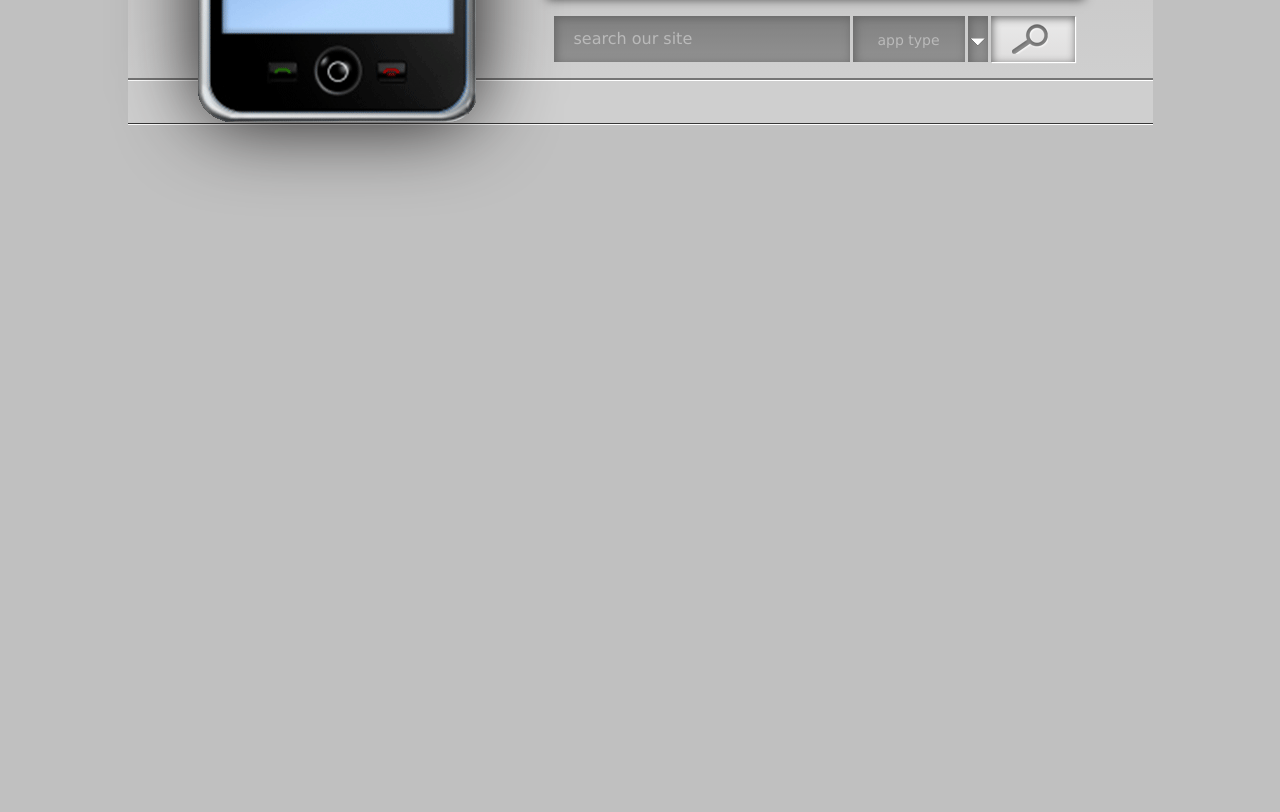
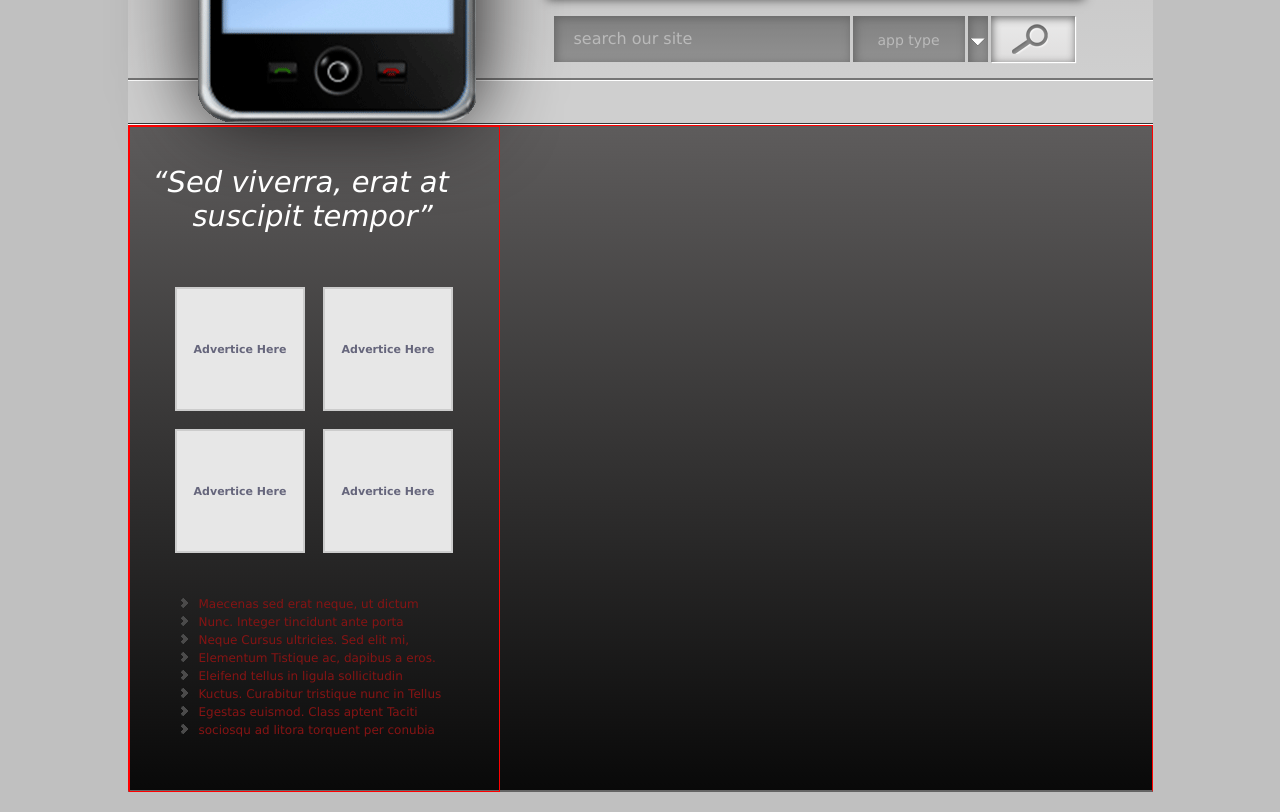
Before and after one commit to andrey170749/traning, a plain HTML site: page index.html in a window 1280 px wide. Shown: the part 523-1335 px from the top of the page. Before the commit the page ends 800 px from the top, so only its background shows below. Drawn offline with Linux system fonts and the light colour scheme.

Commit message:
Added black content - left part

```diff
--- a/css/style.css
+++ b/css/style.css
@@ -297,3 +297,56 @@ body {
  	background-color: #cfcfcf;
 
 }
+
+#black_content {
+	height: 664px;
+	border: 1px solid red;
+	border-bottom: 2px solid #646464;
+	background: #474646;
+	background: -moz-linear-gradient(top, #5e5c5c, #090909);
+    background: -webkit-gradient(linear, left top, left bottom,
+                color-stop(0%,#5e5c5c), color-stop(100%,#090909));
+    background: -webkit-linear-gradient(top, #5e5c5c, #090909);
+    background: -o-linear-gradient(top, #5e5c5c, #090909);
+    background: -ms-linear-gradient(top, #5e5c5c, #090909);
+    background: linear-gradient(top, #5e5c5c, #090909);
+}
+
+#black_content .left {
+	width: 369px;
+	height: 100%;
+	border:1px solid red;
+	float: left;
+}
+
+#black_content .left h1 {
+	font: italic 29px Verdana,sans-serif;
+	color:#fff;
+}
+
+#black_content .left table {
+	margin: 0 auto 23px auto;
+	border-spacing: 18px;
+}
+
+#black_content .left table td {
+	height: 124px;
+	width: 124px;
+	background: #e7e7e7;
+	border: 2px solid #ccc;
+	font: bold 11px Verdana, sans-serif;
+	color: #66667c;
+	text-align: center;
+}
+
+#black_content .left ul li a {
+	color: #861414;
+	font: 12px Verdana, sans-serif;
+	text-decoration: none;
+}
+
+#black_content .left ul {
+	list-style: square inside url("../img/list-style.png");
+	margin: 0 0 33px 11px;
+	/*border: 1px solid green;*/
+}
--- a/index.html
+++ b/index.html
@@ -104,7 +104,50 @@
 				</div>
 			</div>
 			<div id="bottom_border">
-				<div class="center"></div></div>
+				<div class="center"></div>
+			</div>
+			<div id="black_content">
+				<div class="left">
+					<h1 style="margin:38px 0 0 23px">“Sed viverra, erat at</h1>
+					<h1 style="margin: 0 0 36px 63px">suscipit tempor”</h1>
+					<table>
+						<tr>
+							<td>Advertice Here</td>
+							<td>Advertice Here</td>
+						</tr>
+						<tr>
+							<td>Advertice Here</td>
+							<td>Advertice Here</td>
+						</tr>
+					</table>
+					<ul>
+						<li>
+							<a href="">Maecenas sed erat neque, ut dictum</a>
+						</li>
+						<li>
+							<a href="">Nunc. Integer tincidunt ante porta</a>
+						</li>
+						<li>
+							<a href="">Neque Cursus ultricies. Sed elit mi,</a>
+						</li>
+						<li>
+							<a href="">Elementum Tistique ac, dapibus a eros.</a>
+						</li>
+						<li>
+							<a href="">Eleifend tellus in ligula sollicitudin</a>
+						</li>
+						<li>
+							<a href="">Kuctus. Curabitur tristique nunc in Tellus</a>
+						</li>
+						<li>
+							<a href="">Egestas euismod. Class aptent Taciti</a>
+						</li>
+						<li>
+							<a href="">sociosqu ad litora torquent per conubia</a>
+						</li>
+					</ul>
+				</div>
+				<div class="right"></div>
 			</div>
 		</div>
 	</body>
```
Also changed, not shown: img/list-style.png (added).
